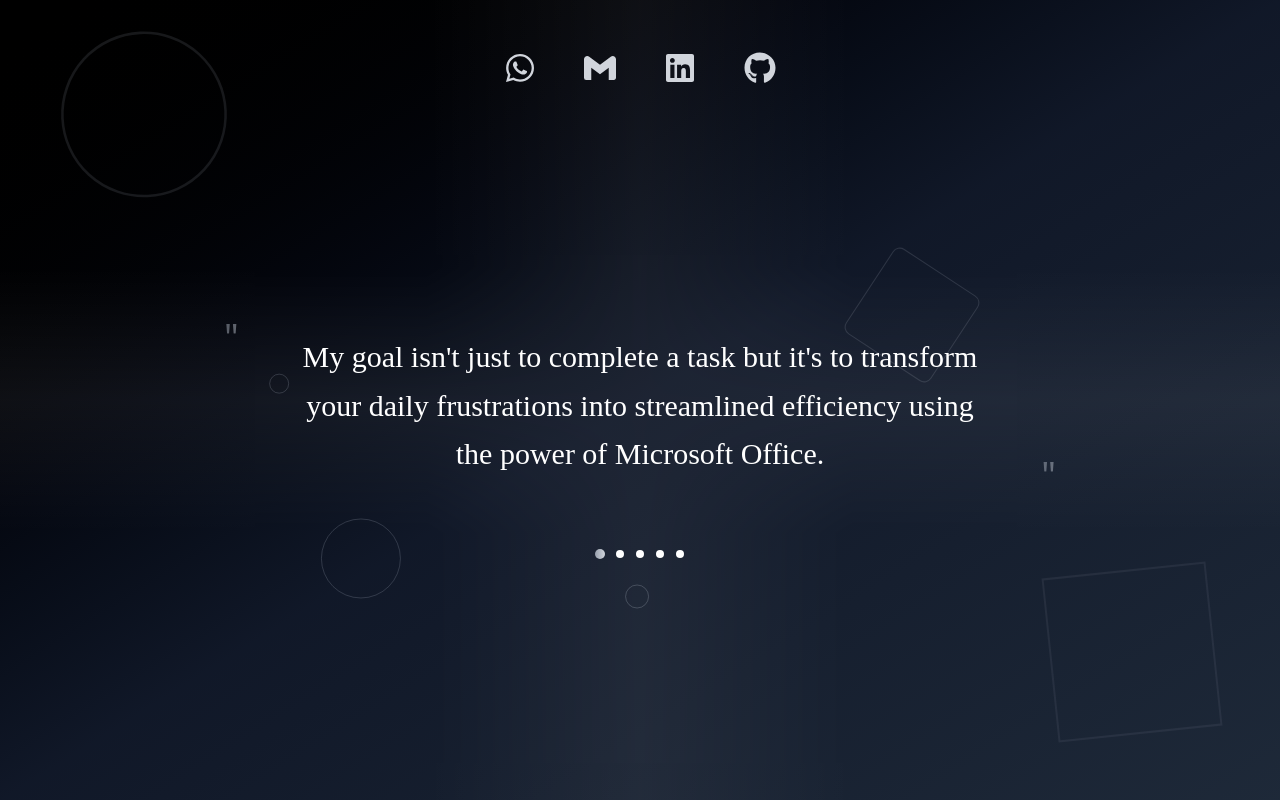
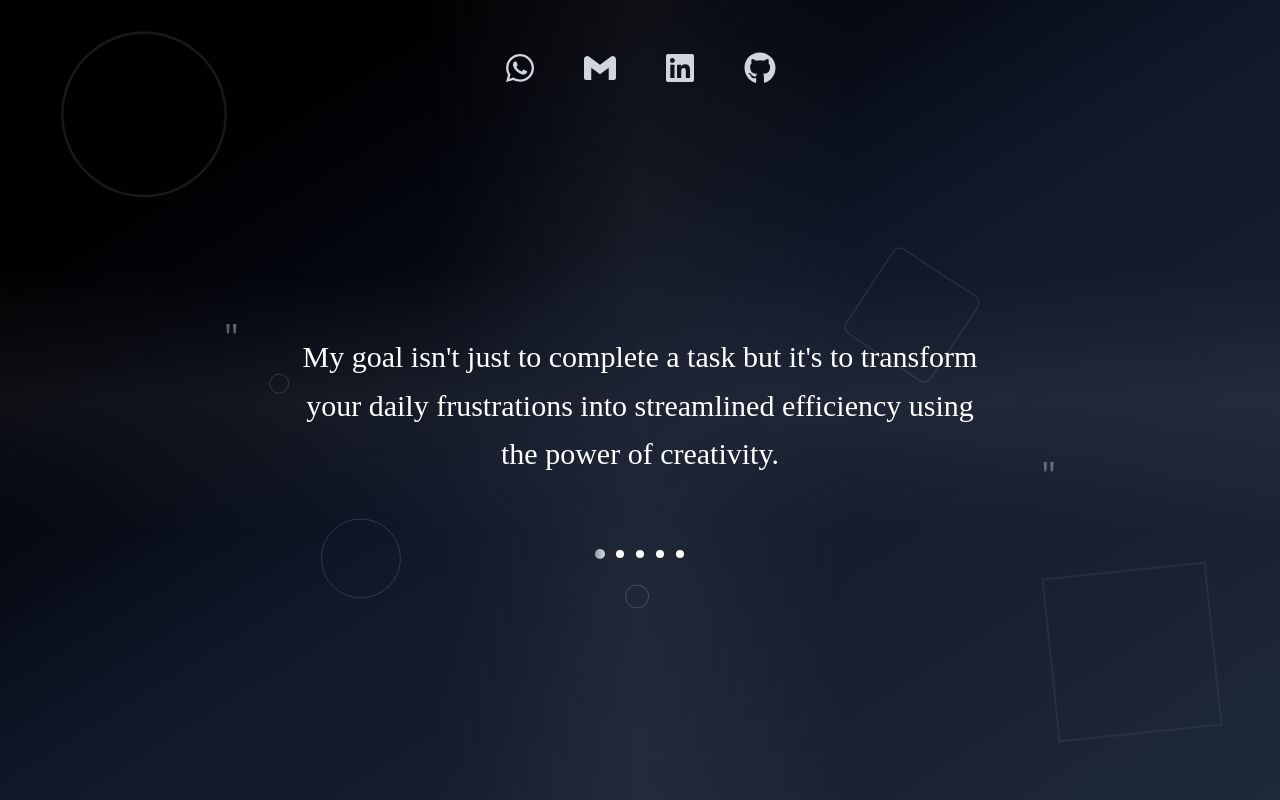
Before and after one commit to Rida-Lad/Portfolio, a React (Vite) app: page / in a window 1280 px wide. Built offline with nearby package versions, Linux system fonts and the light colour scheme; a web font is replaced by a local one.

Commit message:
Update App.jsx

```diff
--- a/src/App.jsx
+++ b/src/App.jsx
@@ -5,11 +5,11 @@
 
 const App = () => {
   const quotes = [
-    "My goal isn't just to complete a task but it's to transform your daily frustrations into streamlined efficiency using the power of Microsoft Office.",
+    "My goal isn't just to complete a task but it's to transform your daily frustrations into streamlined efficiency using the power of creativity.",
     "I believe in the power of good organization and clean data to free up your time for the things that matter most.",
     "For me, the greatest professional satisfaction is seeing the moment my client realizes, 'I don't have to struggle with this anymore.' That's why I am dedicated to service",
-    "I genuinely love helping people, and my expertise in Excel, Word, and PowerPoint is simply my way of making a tangible, positive difference in their work day.",
-    "I believe that my role as a freelancer is to act as a support system, solving the technical challenges so you can focus entirely on your core business."
+    "I genuinely love helping people, and my expertise in development tools is simply my way of making a tangible, positive difference in their work day.",
+    "I believe that my role as a worker is to act as a support system, solving the technical challenges so you can focus entirely on your core business."
   ];
 
   const themes = [
```
